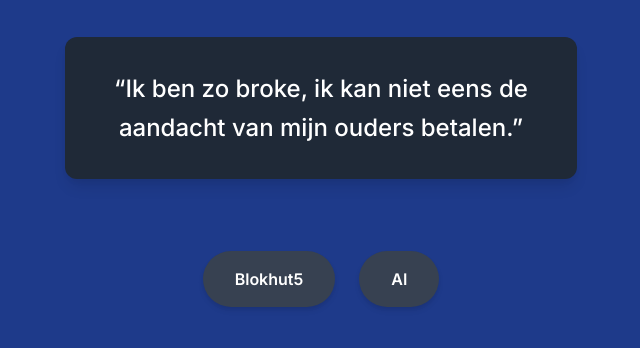
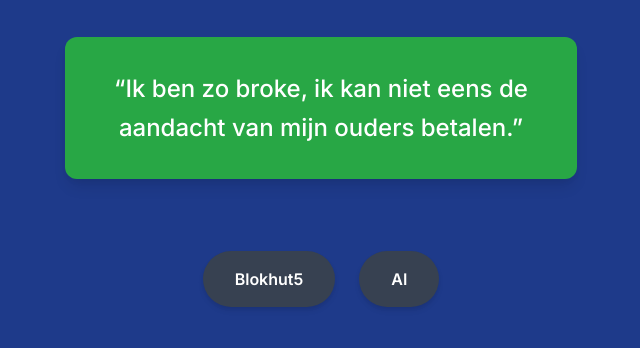
Before and after one commit to Rickthedev1/Blokhut5vsAI, a plain HTML site: page index.html in a window 1280 px wide. Both pictures are taken after a click on the button "Start". Shown: the part 266-614 px from the top of the page, without its empty margins (319-959 px from the left). Drawn offline with nearby package versions, Linux system fonts and the light colour scheme.

Commit message:
Update index.html

```diff
--- a/index.html
+++ b/index.html
@@ -22,7 +22,7 @@
             100% { opacity: 0; transform: translateY(10px); }
         }
         .message-card {
-            background-color: #1f2937;
+            background-color: #28A745;
             border-radius: 12px;
             box-shadow: 0 10px 15px -3px rgba(0, 0, 0, 0.1), 0 4px 6px -2px rgba(0, 0, 0, 0.05);
             padding: 2rem;
```
